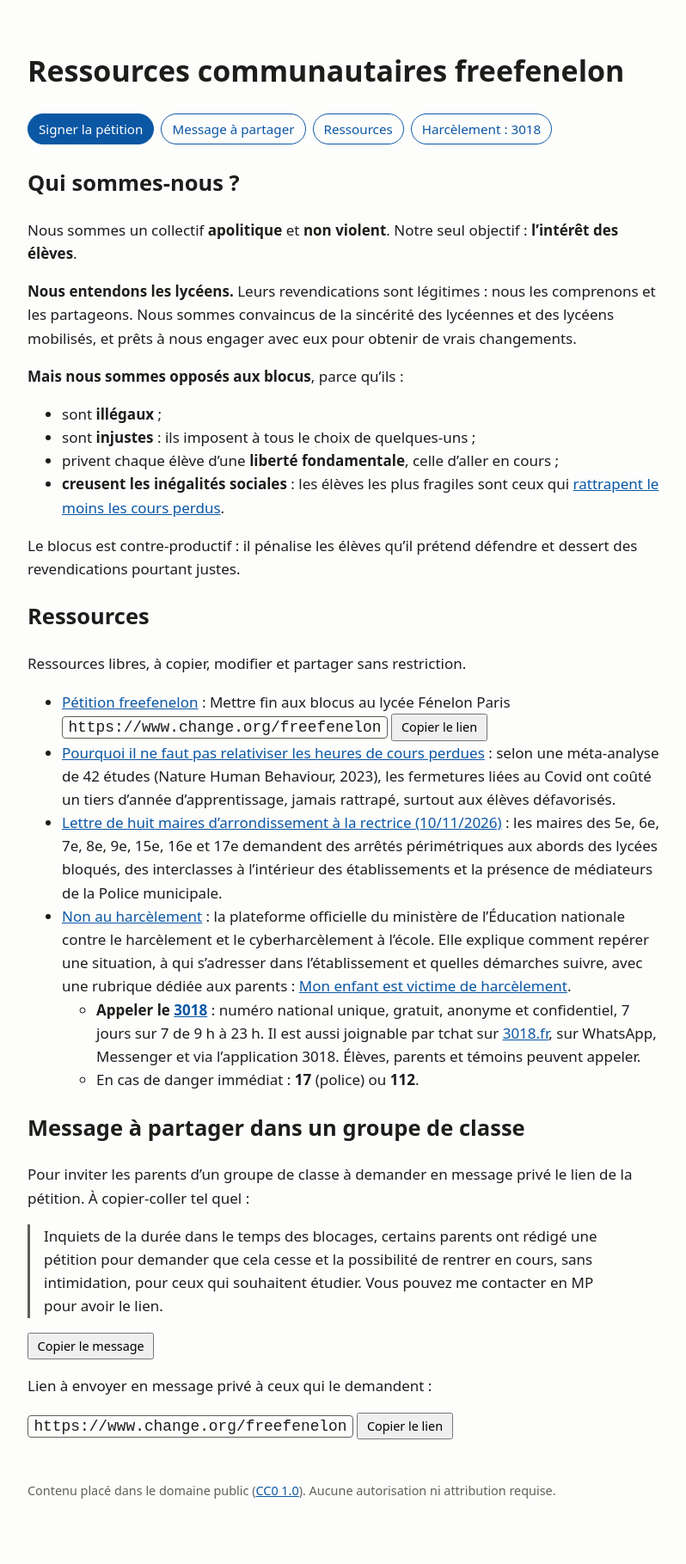
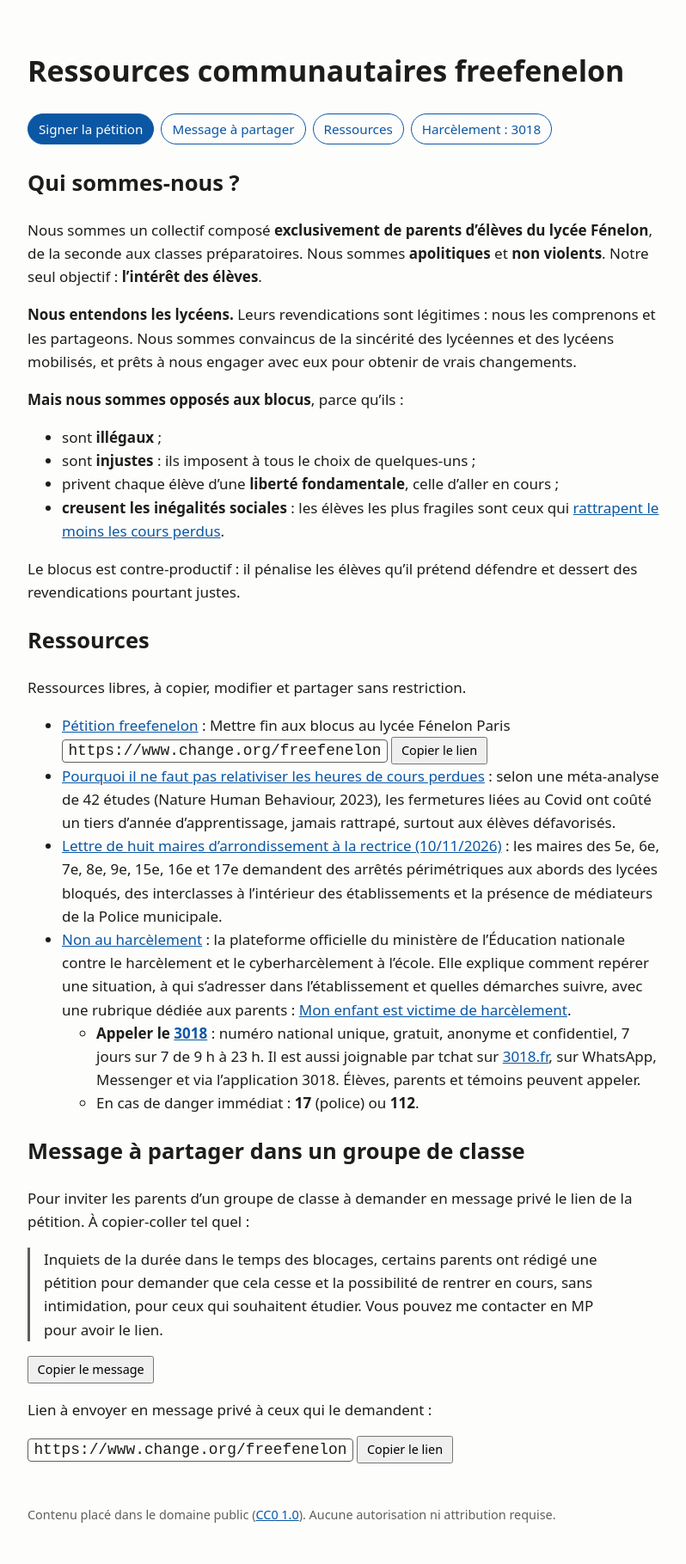
Before and after one commit to 4nf8hvwvry-collab/freefenelon, a Jekyll site: the page built from site/index.md, in a window 1280 px wide. Shown: the whole page at 86% size, without its empty margins (240-1038 px from the left). Built offline with Jekyll 4.4.1, drawn with Linux system fonts in a browser that asks for light colours; our own code applies the rules of GitHub Pages for plain Markdown files; before the commit the page ends 1792 px from its top, so only the background shows below that.

Commit message:
Accueil : préciser que le collectif réunit des parents de Fénelon
Co-Authored-By: Claude Opus 5.5 <noreply@anthropic.com>

```diff
--- a/site/index.md
+++ b/site/index.md
@@ -13,7 +13,7 @@ layout: default
 
 ## Qui sommes-nous ?
 
-Nous sommes un collectif **apolitique** et **non violent**. Notre seul objectif : **l'intérêt des élèves**.
+Nous sommes un collectif composé **exclusivement de parents d'élèves du lycée Fénelon**, de la seconde aux classes préparatoires. Nous sommes **apolitiques** et **non violents**. Notre seul objectif : **l'intérêt des élèves**.
 
 **Nous entendons les lycéens.** Leurs revendications sont légitimes : nous les comprenons et les partageons. Nous sommes convaincus de la sincérité des lycéennes et des lycéens mobilisés, et prêts à nous engager avec eux pour obtenir de vrais changements.
 
```
